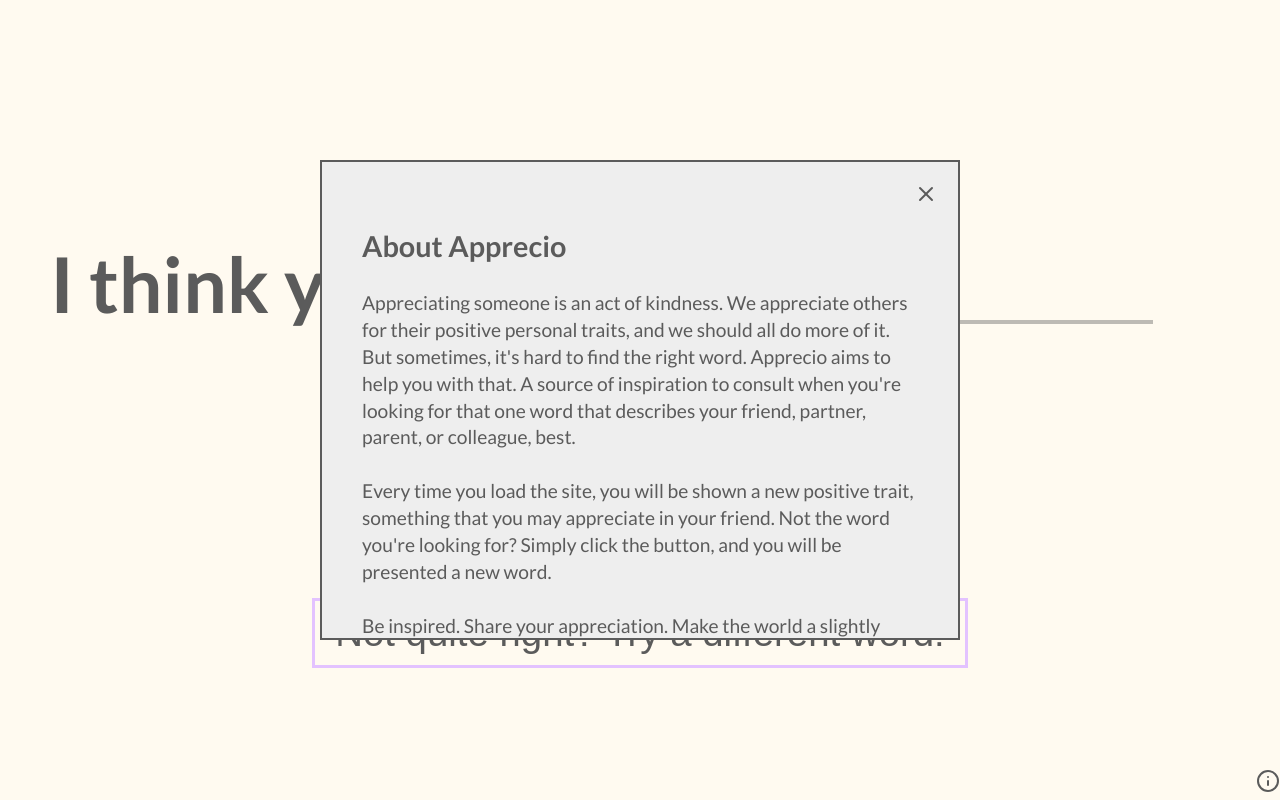
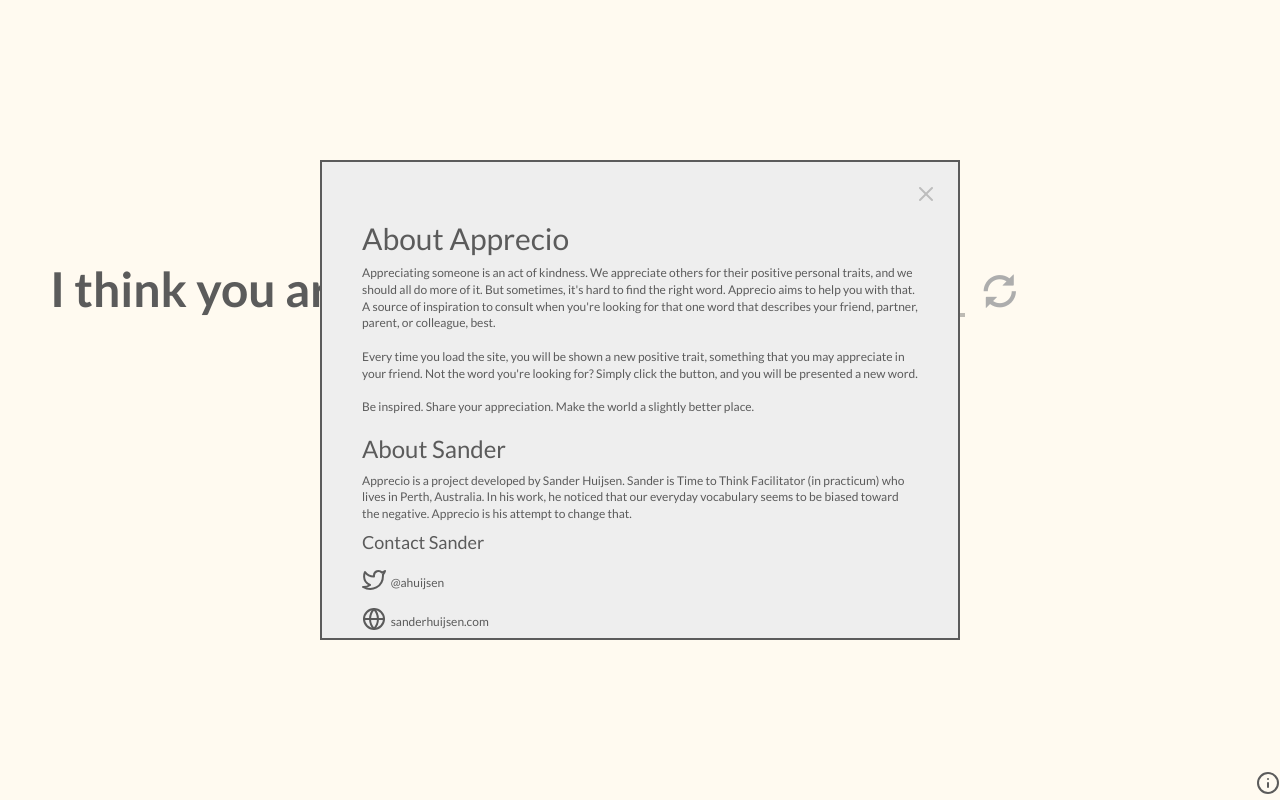
Before and after one commit to Sandyman/apprecio, a React app: page / in a window 1280 px wide. Both pictures are taken after a click on the link "Link to display the information page". Built offline with nearby package versions, Linux system fonts and the light colour scheme.

Commit message:
Added refresh icon. Changed some css. Added bootstrap.

```diff
--- a/index.html
+++ b/index.html
@@ -5,6 +5,7 @@
   <meta charset="utf-8">
   <meta http-equiv="x-ua-compatible" content="ie=edge">
   <meta name="viewport" content="width=device-width, initial-scale=1, shrink-to-fit=no">
+  <link rel="stylesheet" href="https://maxcdn.bootstrapcdn.com/bootstrap/3.3.7/css/bootstrap.min.css" integrity="sha384-BVYiiSIFeK1dGmJRAkycuHAHRg32OmUcww7on3RYdg4Va+PmSTsz/K68vbdEjh4u" crossorigin="anonymous">
 
   <!-- SEO -->
   <meta name="robots" content="index,follow">
--- a/package.json
+++ b/package.json
@@ -21,6 +21,7 @@
 		"node-sass": "^4.7.2",
 		"npm": "^5.8.0",
 		"react": "^16.2.0",
+		"react-bootstrap": "^0.32.1",
 		"react-dom": "^16.2.0",
 		"react-feather": "^1.0.8",
 		"react-helmet": "^5.2.0",
--- a/src/js/layouts/home.js
+++ b/src/js/layouts/home.js
@@ -1,9 +1,10 @@
 import React, { Component, Fragment } from 'react';
+import { Glyphicon, OverlayTrigger, Popover } from 'react-bootstrap';
 import { Helmet } from 'react-helmet';
 import Typed from 'typed.js';
 
 //Resources
-import { Info, Twitter, Globe, X } from 'react-feather';
+import { Layout, Info, Twitter, Globe, X } from 'react-feather';
 import Adjectives from '../data/adjectives.js';
 
 class Meta extends Component {
@@ -38,19 +39,28 @@
 	constructor() {
 		super();
 
+		this.state = {
+			adjective: '',
+		};
+
+		this.getRandomAdjective = this.getRandomAdjective.bind(this);
 		this.newWord = this.newWord.bind(this);
 		this.setTypedWord = this.setTypedWord.bind(this);
 	}
 
-	static getRandomAdjective() {
-		let sumWords = Adjectives.length;
-		let index = Math.floor(Math.random() * Math.floor(sumWords));
-		return Adjectives[index].toLowerCase();
+	getRandomAdjective() {
+		const sumWords = Adjectives.length;
+		const index = Math.floor(Math.random() * Math.floor(sumWords));
+		const adjective = Adjectives[index].toLowerCase();
+		this.setState({
+			adjective,
+		});
+		return adjective;
 	}
 
 	setTypedWord(typeSpeed, backSpeed) {
     const options = {
-      strings: [Home.getRandomAdjective()],
+      strings: [this.getRandomAdjective()],
       typeSpeed,
       backSpeed,
       fadeOut: true,
@@ -72,8 +82,10 @@
 	render() {
 		return (
 			<Fragment>
-				<h1>I think you are <span ref={(el) => {this.el = el;}} id="adjective" /></h1>
-				<button onClick={() => this.newWord()}>Not quite right? Try a different word!</button>
+        <h1>I think you are <span ref={(el) => {this.el = el;}} id="adjective" />
+					&nbsp;&nbsp;
+					<span id="glyph"><Glyphicon glyph="refresh" onClick={() => this.newWord()} /></span>
+				</h1>
 				<About />
 			</Fragment>
 		);
@@ -107,12 +119,21 @@
 			</p>
 			<h4>Contact Sander</h4>
 			<p>
-        <Twitter />&nbsp;&nbsp;
+				<span id="icon"><Twitter /></span>
+				&nbsp;&nbsp;
 				<a href="https://twitter.com/ahuijsen" target="_blank" rel="nofollow">@ahuijsen</a>
 			</p>
 			<p>
-				<Globe />&nbsp;&nbsp;
+				<span id="icon"><Globe /></span>
+				&nbsp;&nbsp;
 				<a href="https://sanderhuijsen.com/" target="_blank" rel="nofollow">sanderhuijsen.com</a>
+			</p>
+			<p>&nbsp;</p>
+			<h5>Design</h5>
+			<p id="design">
+				<span id="icon"><Layout /></span>
+				&nbsp;&nbsp;
+				Web design by <a href="https://amygoestoperth.com.au" target="_blank" rel="nofollow">Amy Kapernick</a>.
 			</p>
 		</div>
 	</div>
--- a/src/scss/partial/content.scss
+++ b/src/scss/partial/content.scss
@@ -109,3 +109,19 @@
     }
   }
 }
+
+#design {
+  font-size: 0.8em;
+  margin-top: -10px;
+}
+
+#icon {
+  position: relative;
+  top: 5px;
+}
+
+#glyph {
+  color: #{$grey_light_50};
+
+  font-size: 0.7em;
+}
```
Also changed, not shown: src/scss/global.scss (+4 -4 lines). Lines whose indentation alone changed are shown as unchanged.
